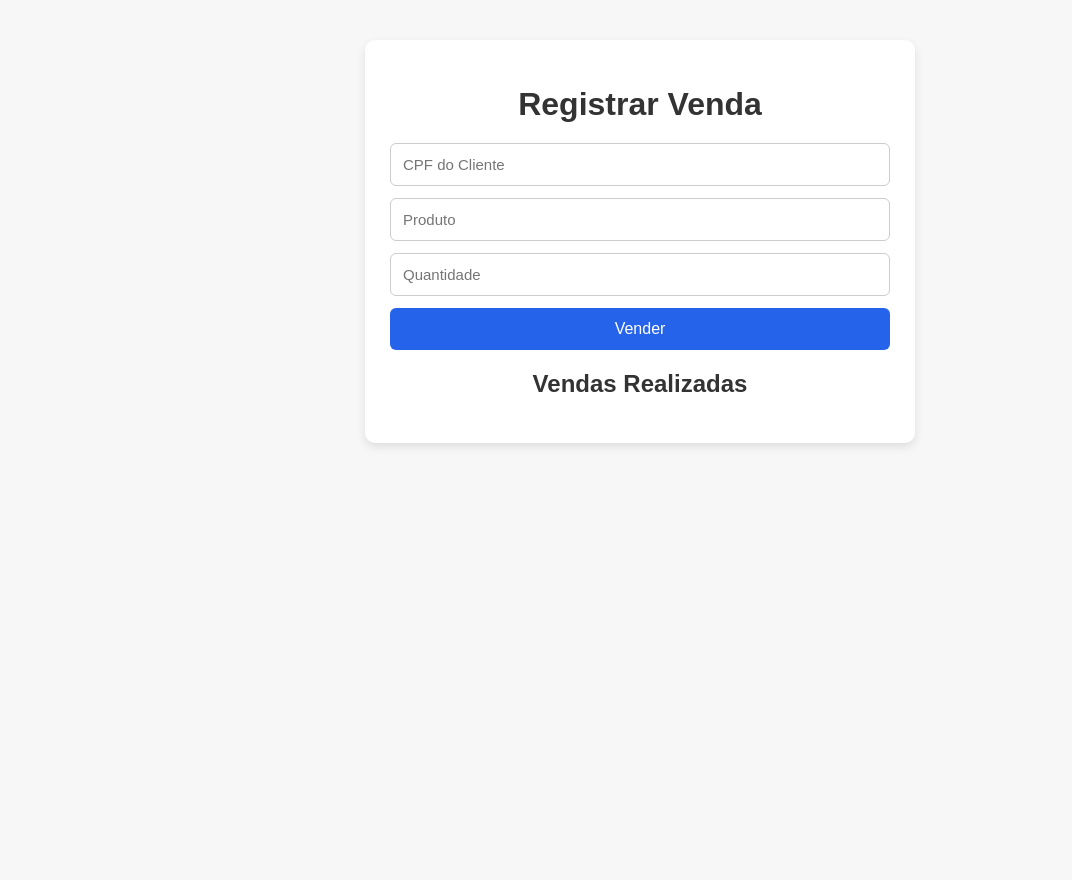
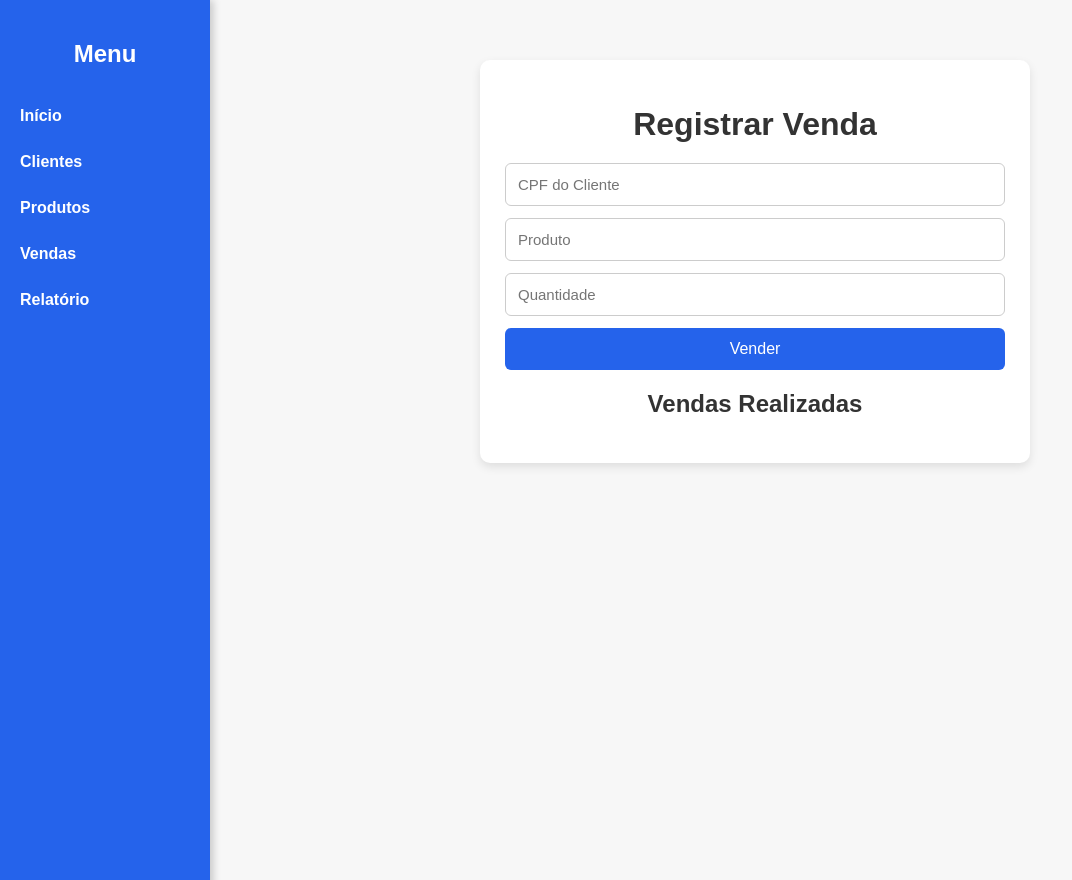
Before and after one commit to NathanAnaquim/Projeto-A3, a Flask app: page /vendas in a window 1280 px wide. Shown: the whole page, without its empty margins (0-1072 px from the left). Run offline with Flask 3, Linux system fonts and the light colour scheme.

Commit message:
coluna lateral nos html e css

```diff
--- a/src/static/clientes.css
+++ b/src/static/clientes.css
@@ -1,4 +1,4 @@
-/* === Estilo geral para a página de clientes === */
+/*Estilo geral*/
 
 body {
     font-family: Arial, sans-serif;
--- /dev/null
+++ b/src/static/menu.css
@@ -0,0 +1,37 @@
+/* MENU LATERAL FIXO */
+.menu-lateral {
+    position: fixed;
+    top: 0;
+    left: 0;
+    width: 210px;
+    height: 100%;
+    background: #2563eb;
+    padding-top: 20px;
+    box-shadow: 3px 0 8px rgba(0,0,0,0.2);
+}
+
+.menu-lateral h2 {
+    color: white;
+    text-align: center;
+    margin-bottom: 25px;
+}
+
+.menu-lateral a {
+    display: block;
+    color: white;
+    padding: 14px 20px;
+    text-decoration: none;
+    font-size: 16px;
+    font-weight: bold;
+    transition: 0.2s;
+}
+
+.menu-lateral a:hover {
+    background: #1e4db7;
+}
+
+/* AFASTAR CONTEÚDO DO MENU */
+.conteudo {
+    margin-left: 230px;
+    padding: 20px;
+}
--- a/src/static/vendas.css
+++ b/src/static/vendas.css
@@ -1,4 +1,4 @@
-/* === Estilo geral === */
+/* Estilo geral*/
 body {
     font-family: Arial, sans-serif;
     background-color: #f7f7f7;
--- a/src/templates/vendas.html
+++ b/src/templates/vendas.html
@@ -1,12 +1,36 @@
+<!DOCTYPE html>
+<html lang="pt-br">
+<head>
+  <meta charset="UTF-8">
+  <title>Registrar Venda</title>
+
   <link rel="stylesheet" href="{{ url_for('static', filename='vendas.css') }}">
+  <link rel="stylesheet" href="{{ url_for('static', filename='menu.css') }}">
+</head>
+
+<body>
+
+  <!-- MENU LATERAL -->
+  <div class="menu-lateral">
+    <h2>Menu</h2>
+    <a href="{{ url_for('index') }}">Início</a>
+    <a href="{{ url_for('clientes') }}">Clientes</a>
+    <a href="{{ url_for('produtos') }}">Produtos</a>
+    <a href="{{ url_for('vendas') }}">Vendas</a>
+    <a href="{{ url_for('relatorio') }}">Relatório</a>
+  </div>
+
+  <!-- CONTEÚDO DA PÁGINA -->
+  <div class="conteudo">
 
     <div class="vendas-container">
+
       <h1>Registrar Venda</h1>
 
       <form method="POST">
         <input name="cpf" placeholder="CPF do Cliente">
         <input name="produto" placeholder="Produto">
-    <input name="quantidade" type="number" placeholder="Quantidade">
+        <input name="quantidade" type="number" min="1" placeholder="Quantidade">
         <button type="submit">Vender</button>
       </form>
 
@@ -15,9 +39,16 @@
       {% endif %}
 
       <h2>Vendas Realizadas</h2>
+
       <ul class="vendas-lista">
         {% for v in vendas %}
         <li>{{ v.cliente.nome }} comprou {{ v.quantidade }}x {{ v.produto.nome }} (R${{ v.total }})</li>
         {% endfor %}
       </ul>
+
     </div>
+
+  </div>
+
+</body>
+</html>
```
Also changed, not shown: src/static/relatorio.css (added, +46 -0 lines), src/templates/clientes.html (+14 -1 lines), src/templates/produtos.html (+14 -0 lines), src/templates/relatorio.html (+30 -19 lines). Lines whose indentation alone changed are shown as unchanged.
